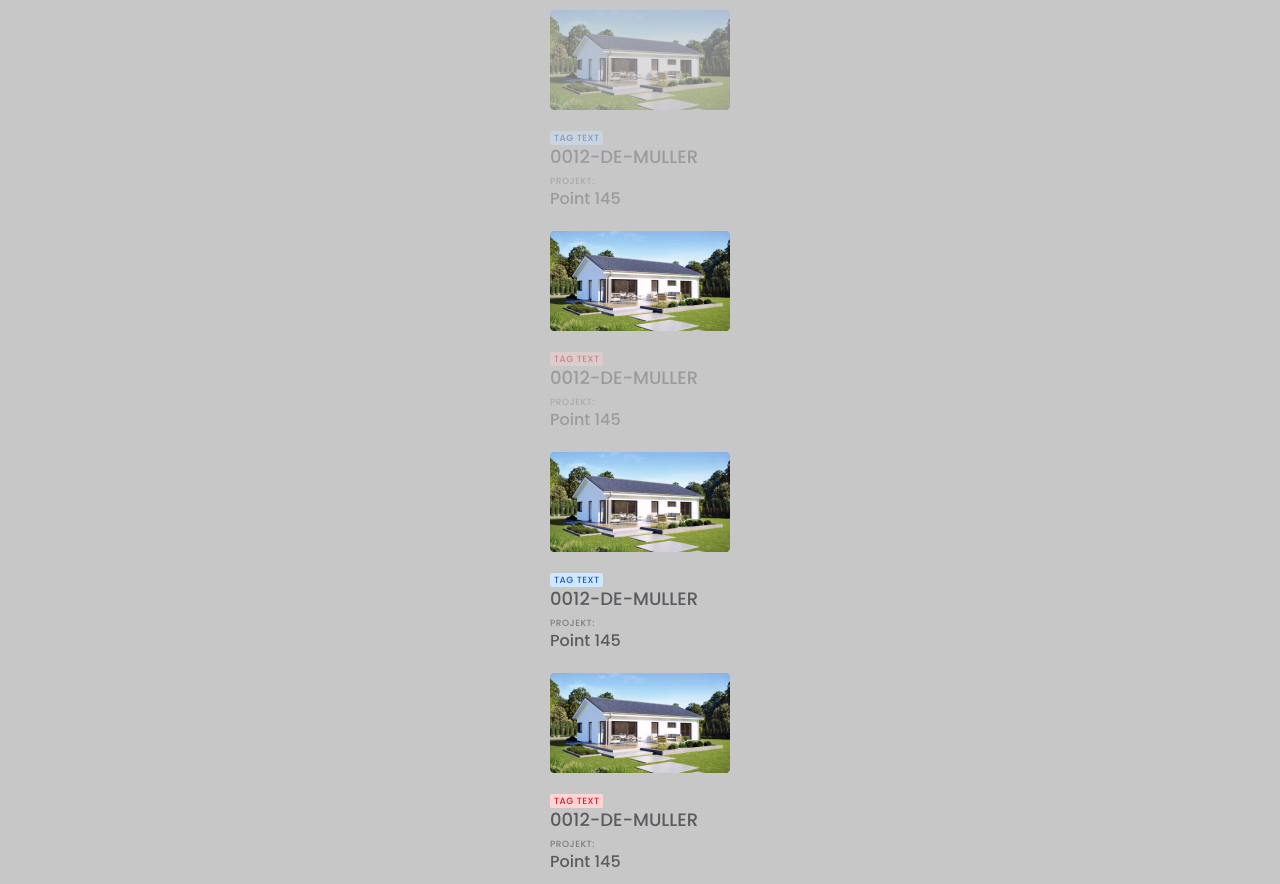
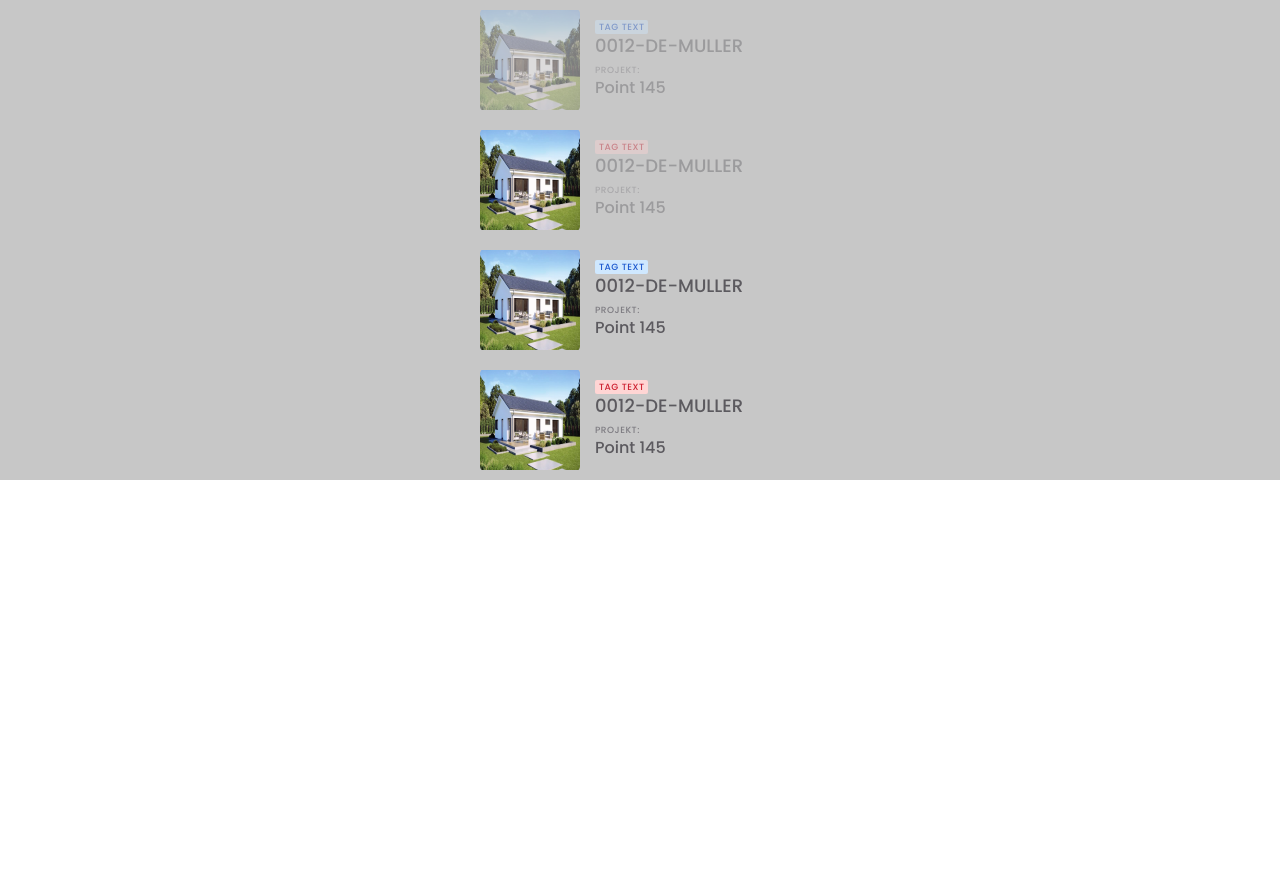
Before and after one commit to piotrglodek/card, a React (Create React App) app: page / in a window 1280 px wide. After the commit the page ends 800 px from the top, so only its background shows below. Built offline with nearby package versions, Linux system fonts and the light colour scheme.

Commit message:
Add desktop card view styles

```diff
--- a/src/styles/_card.scss
+++ b/src/styles/_card.scss
@@ -3,6 +3,11 @@
   padding: 10px;
   border-radius: 8px;
   cursor: pointer;
+
+  @include mq('desktop', $breakpoints) {
+    display: flex;
+    width: 340px;
+  }
 
   &:hover {
     background: #fff;
@@ -23,15 +28,27 @@
 
   &__container-image {
     padding-bottom: 21px;
+    @include mq('desktop', $breakpoints) {
+      padding-bottom: 0;
+      padding-right: 15px;
+    }
   }
 
   &__image {
     display: block;
     width: 100%;
     height: 100px;
+    @include mq('desktop', $breakpoints) {
+      width: 100px;
+    }
   }
 
   &__container {
+    @include mq('desktop', $breakpoints) {
+      display: flex;
+      flex-direction: column;
+      justify-content: center;
+    }
   }
 
   &__tag {
```
